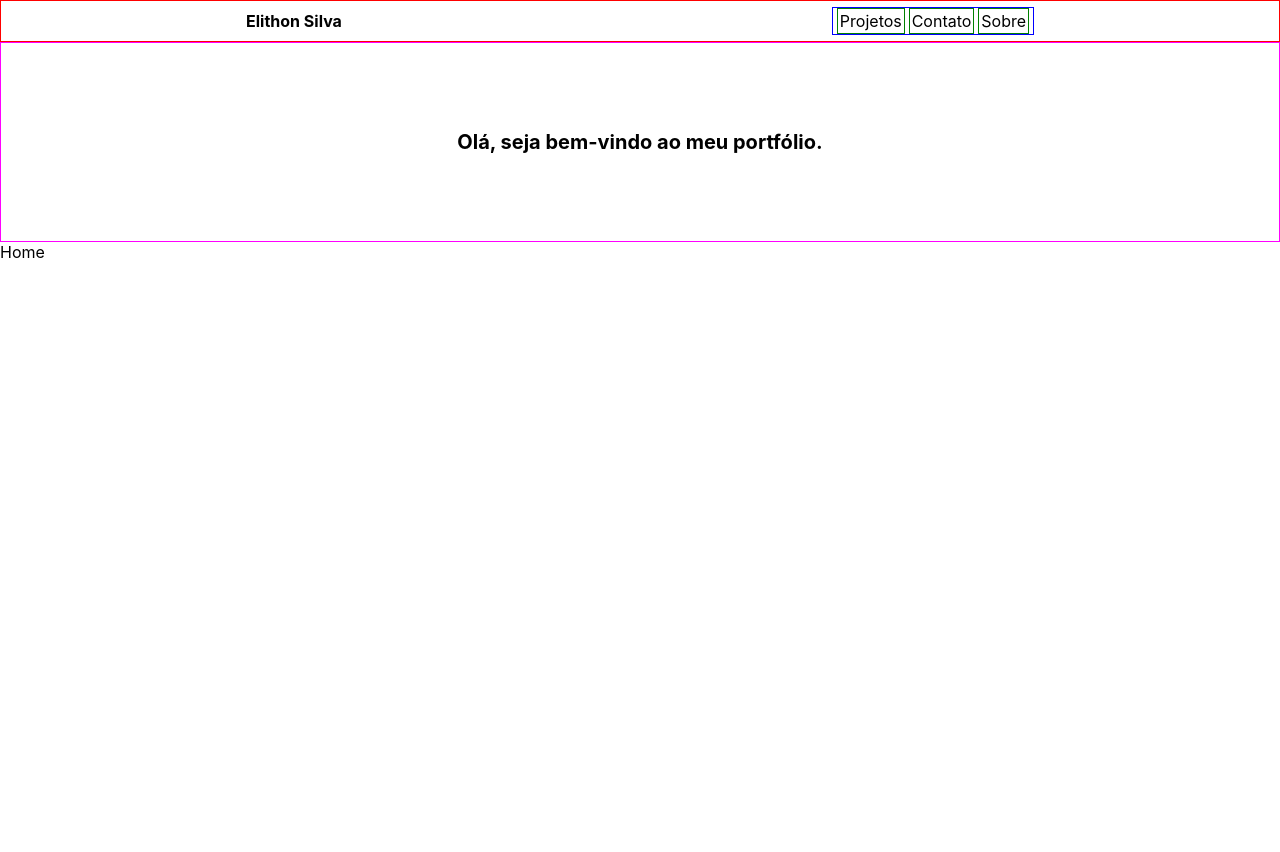
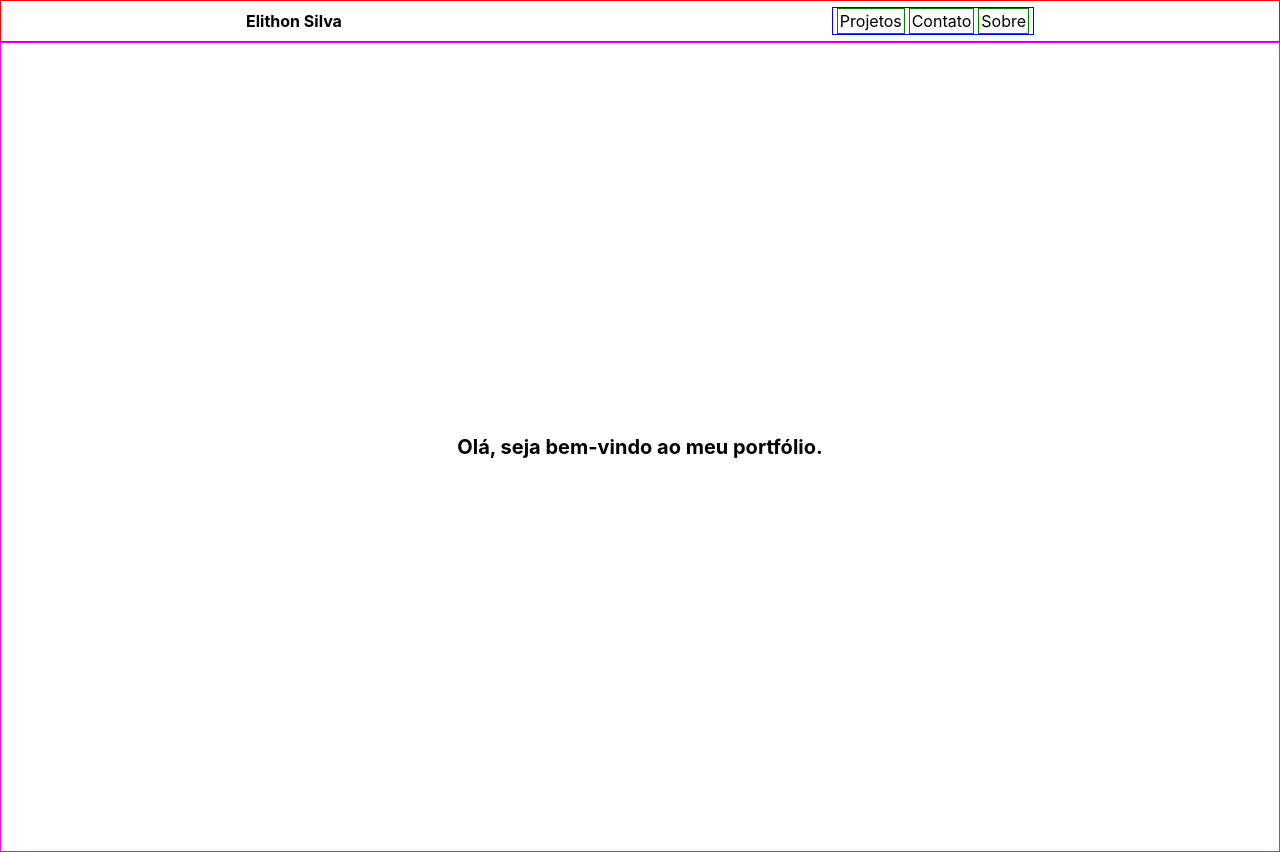
Before and after one commit to oelithon/oelithon.github.io, a React (Create React App) app: page / in a window 1280 px wide. Before the commit the page ends 800 px from the top, so only its background shows below. Built offline with nearby package versions, Linux system fonts and the light colour scheme.

Commit message:
banner page home

```diff
--- a/src/components/css/Banner.css
+++ b/src/components/css/Banner.css
@@ -2,7 +2,7 @@
   align-items: center;
   display: flex;
   justify-content: center;
-  height: 150px;
+  height: 95vh;
   border: solid 1px magenta;
   padding: 1.5em 1.5em 1.5em 1.5em;
   font-style: justify;
--- a/src/pages/Home.js
+++ b/src/pages/Home.js
@@ -7,9 +7,6 @@ function Home() {
     <>
       <Header />
       <Banner />
-      <section>
-        <span>Home</span>
-      </section>
     </>
   )
 }
```
